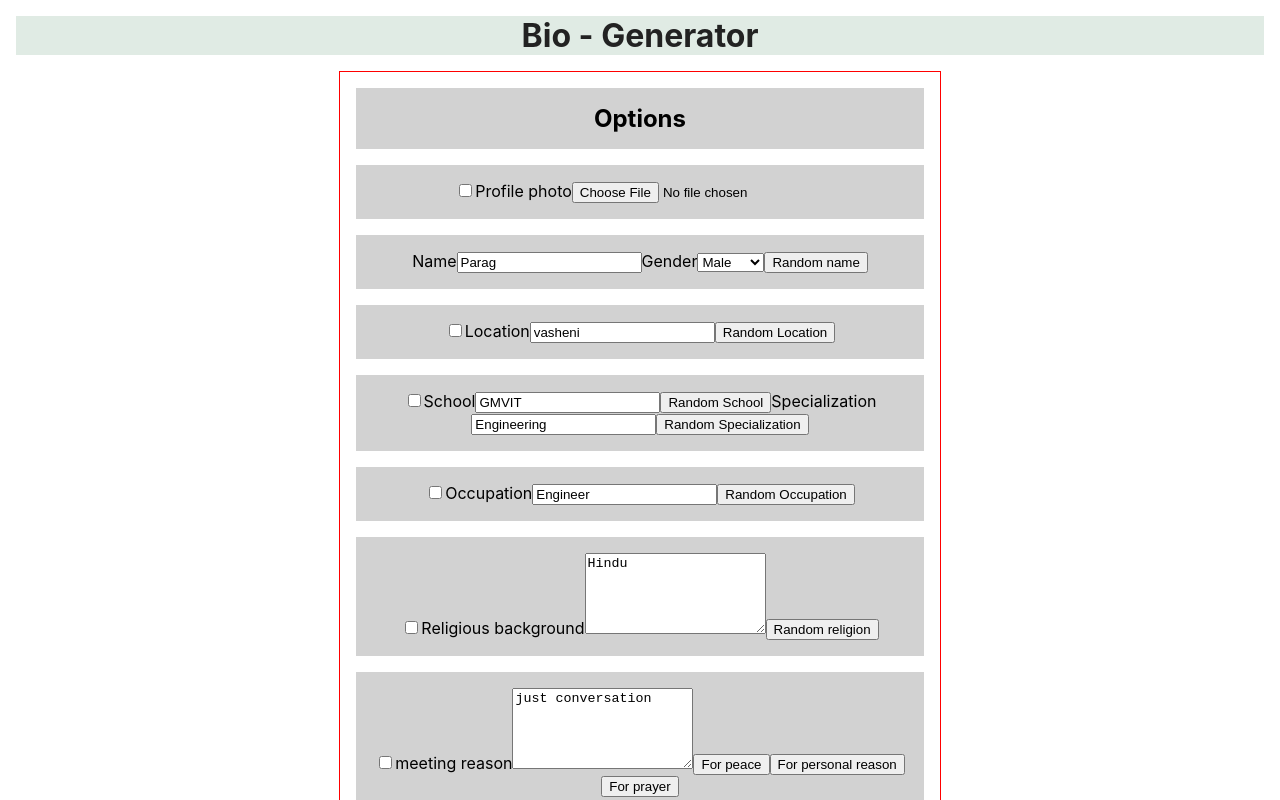
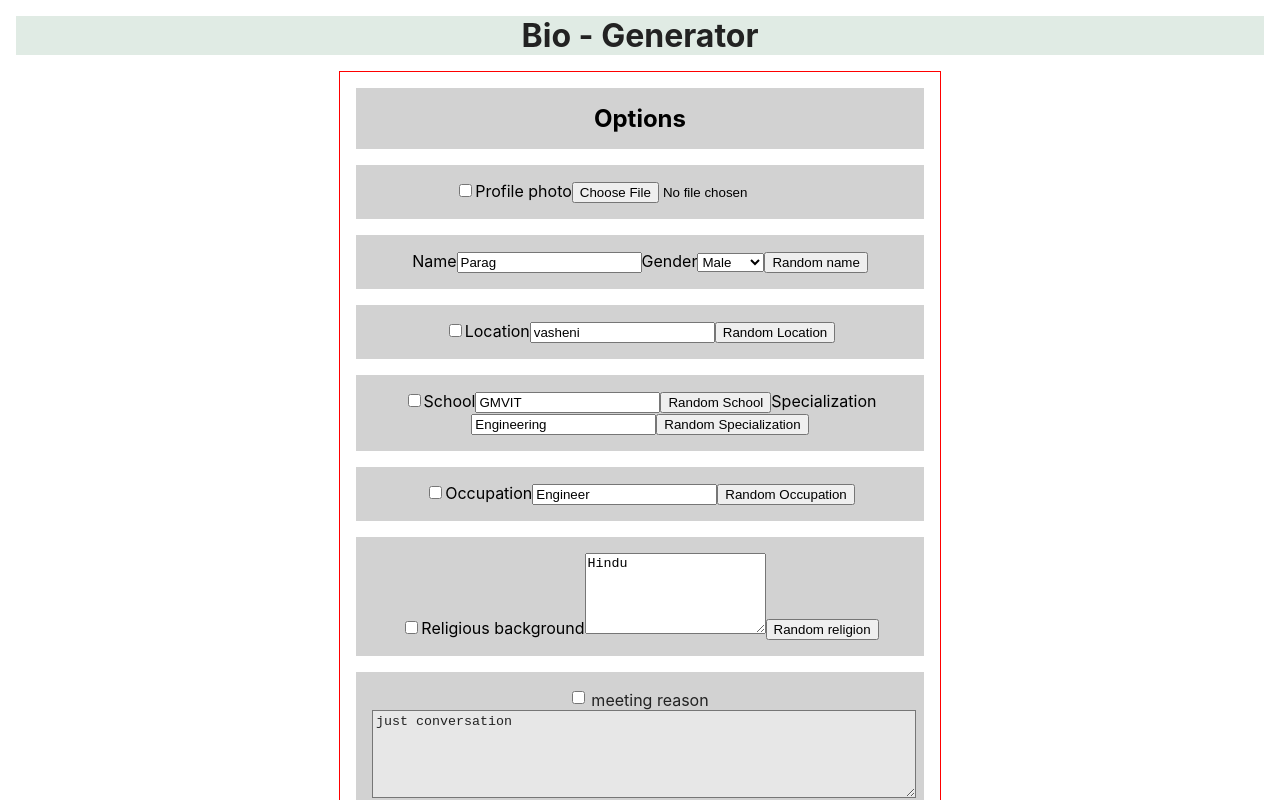
Before and after one commit to paragpatil187/Bio_Generator_App, a React (Create React App) app: page / in a window 1280 px wide. Shown: the top 800 px of the page. Built offline with nearby package versions, Linux system fonts and the light colour scheme.

Commit message:
css fixing some

```diff
--- a/src/App.css
+++ b/src/App.css
@@ -60,3 +60,18 @@
   border-radius: 100%;
   box-sizing: content-box;
 }
+.textarea{
+  padding: 3px;
+width: 100%;
+height: 5rem;
+margin-top: 5px;
+background-color: #fff7;
+color: #222;
+margin: 0;
+}
+.selectbutton{
+  padding: 3px;
+margin: 5px;
+border: 1px solid;
+transition: .3s;
+}
--- a/src/App.js
+++ b/src/App.js
@@ -140,11 +140,11 @@ console.log(gender)
           </div>
           <div className="box">
           <input type="checkbox"></input>
-            <label>meeting reason</label>
-            <textarea rows="5" cols="20" value={meeting} onChange={handleMeeting}></textarea>
-            <button onClick={()=>setMeeting("for peace of mind")}>For peace</button>
-            <button onClick={()=>setMeeting("for personal reason")}>For personal reason</button>
-            <button onClick={()=>setMeeting("for payer to fill energetic ")}>For prayer</button>
+            <label style={{verticalAlign:"middle",margin:"3px",marginBottom:"6px",padding:"0",color:"#222"}}>meeting reason</label>
+            <textarea  className="textarea" rows="5" cols="20" value={meeting} onChange={handleMeeting}></textarea>
+            <button className="selectbutton" onClick={()=>setMeeting("for peace of mind")}>For peace</button>
+            <button className="selectbutton" onClick={()=>setMeeting("for personal reason")}>For personal reason</button>
+            <button  className="selectbutton" onClick={()=>setMeeting("for payer to fill energetic ")}>For prayer</button>
 
 
 
```
